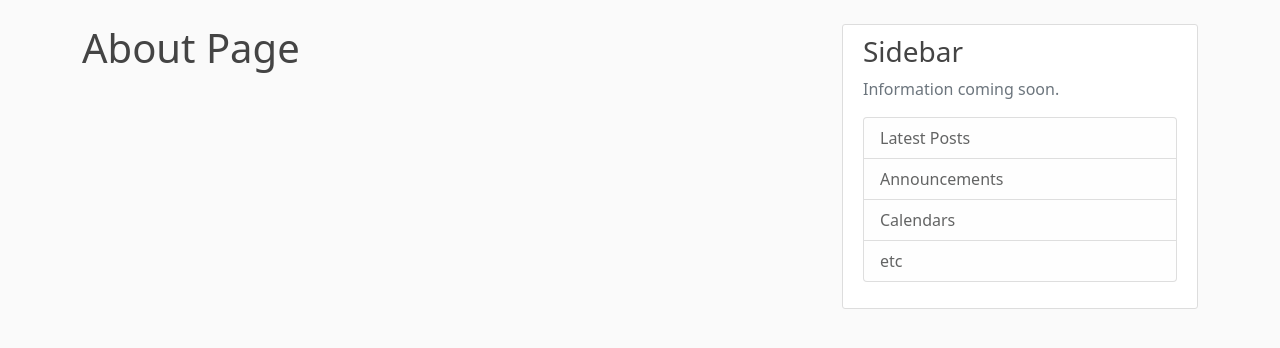
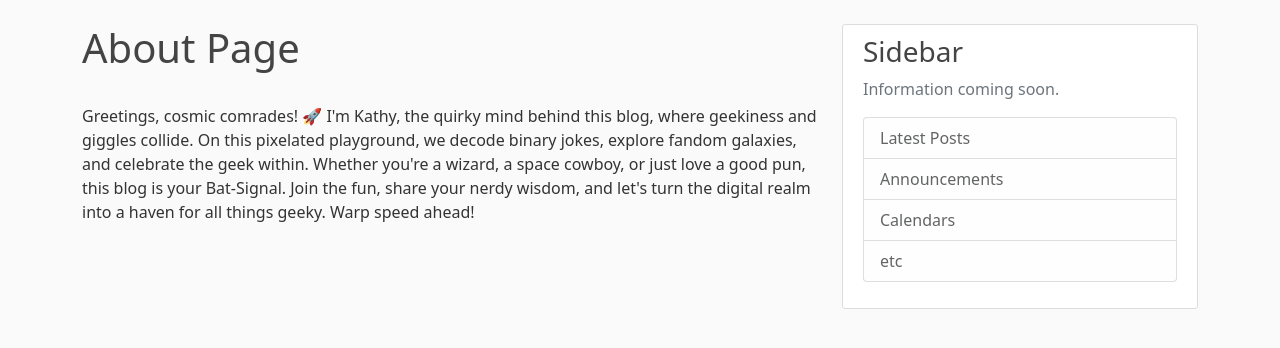
Before and after one commit to klbailey/Flask, a Flask app: page /about in a window 1280 px wide. Shown: the part 56-404 px from the top of the page. Run offline with Flask 3, Linux system fonts and the light colour scheme.

Commit message:
Updated about page

```diff
--- a/FullStackFlaskPracticeONE/app.py
+++ b/FullStackFlaskPracticeONE/app.py
@@ -62,13 +62,17 @@ posts = [
     {
         'author': 'Sansa Stark',
         'title': "I'm a slow learner, it's true. But I learn.",
-        'content': 'First post content',
+        'content': '''Sometimes when I'm trying to understand a person's motives, I play a little game...
+            I assume the worst. What's the worst reason you'd have for turning me against my sister? That's
+            what you do, isn't it, that's what you've always done - you turn family against family, you turn
+            sister against sister; that's what you did to our mother and Aunt Lysa, and that's what you tried
+            to do to us. ''',
         'datePosted': 'February 22, 2024'
     },
     {
         'author': 'Jon Snow',
-        'title': 'Winter is coming',
-        'content': 'Second post content',
+        'title': "Winter is coming",
+        'content': "We know what's coming with it. We can learn to live with the wildlings, or we can add them to the army of the dead.",
         'datePosted': 'February 23, 2024'
     }
 ]
--- a/FullStackFlaskPracticeONE/templates/about.html
+++ b/FullStackFlaskPracticeONE/templates/about.html
@@ -2,5 +2,10 @@
 {% extends 'layout.html' %}
 
 {% block content %}
-    <h1>About Page</h1>
+    <h1>About Page</h1><br>
+    <p>Greetings, cosmic comrades! 🚀 I'm Kathy, the quirky mind behind this blog,
+        where geekiness and giggles collide. On this pixelated playground, we decode binary jokes,
+        explore fandom galaxies, and celebrate the geek within. Whether you're a wizard, a space cowboy,
+        or just love a good pun, this blog is your Bat-Signal. Join the fun, share your nerdy wisdom,
+        and let's turn the digital realm into a haven for all things geeky. Warp speed ahead! </p>
 {% endblock content %}
```
